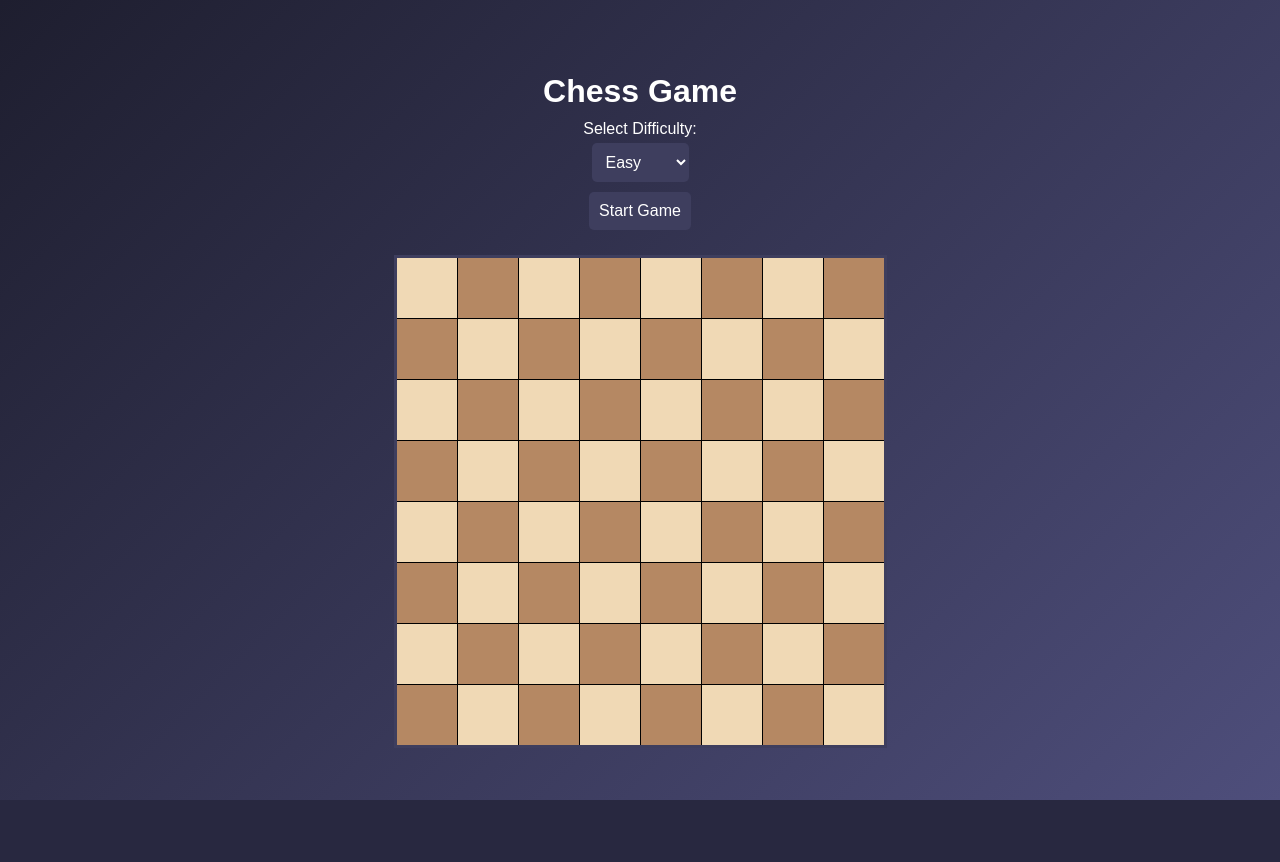
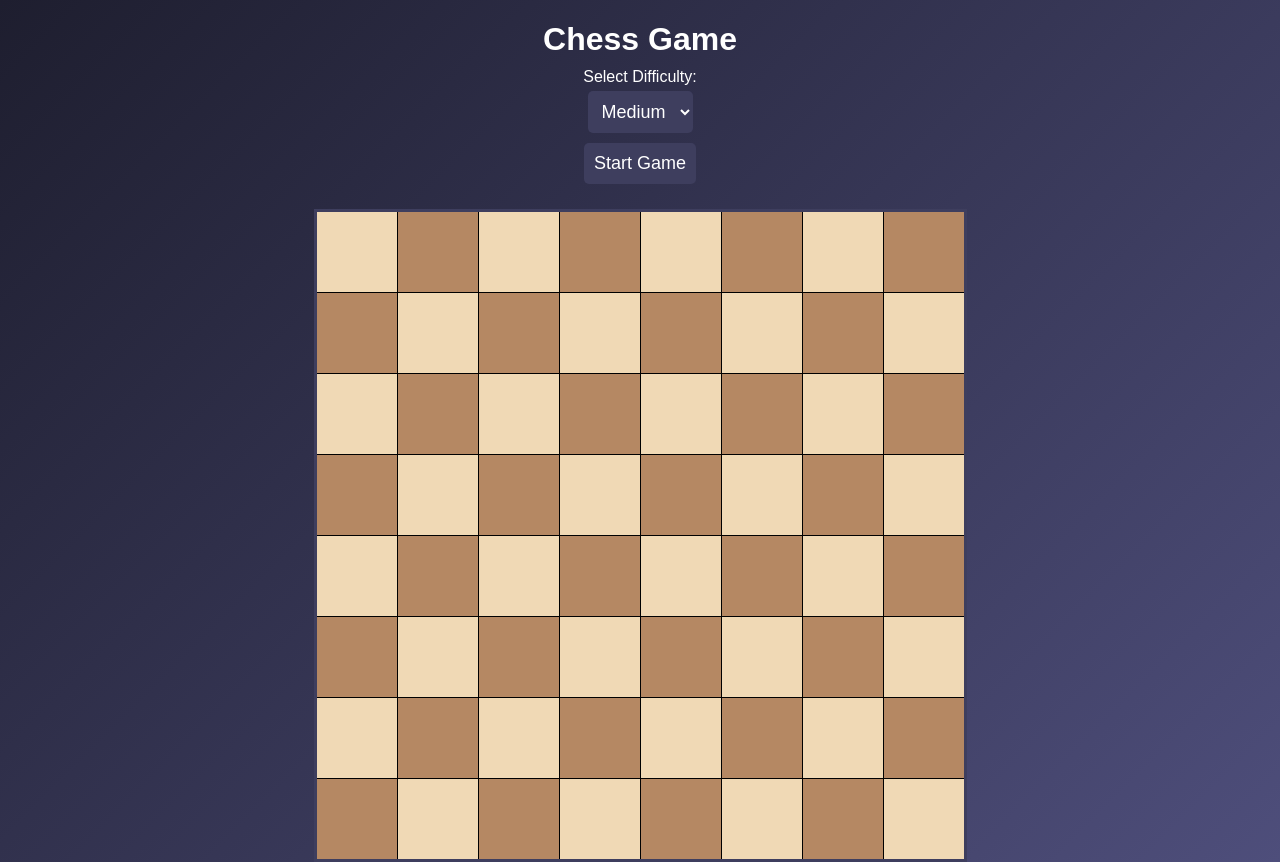
Before and after one commit to Miraawwq/TELBOT, a Flask app: page / in a window 1280 px wide. Before the commit the page ends 800 px from the top, so only its background shows below. Run offline with Flask 3, Linux system fonts and the light colour scheme.

Commit message:
Update index.html

```diff
--- a/templates/index.html
+++ b/templates/index.html
@@ -13,7 +13,7 @@
             flex-direction: column;
             align-items: center;
             justify-content: center;
-            height: 100vh;
+            min-height: 100vh;
             margin: 0;
         }
 
@@ -30,7 +30,7 @@
 
         select, button {
             padding: 10px;
-            font-size: 16px;
+            font-size: 18px;
             margin: 5px;
             border: none;
             border-radius: 5px;
@@ -46,21 +46,22 @@
 
         #board {
             display: grid;
-            grid-template-columns: repeat(8, 60px);
-            grid-template-rows: repeat(8, 60px);
+            grid-template-columns: repeat(8, 80px);
+            grid-template-rows: repeat(8, 80px);
             gap: 1px;
             background: black;
             border: 3px solid #3e3e5e;
         }
 
         .cell {
-            width: 60px;
-            height: 60px;
+            width: 80px;
+            height: 80px;
             display: flex;
             align-items: center;
             justify-content: center;
-            font-size: 20px;
+            font-size: 40px;
             font-weight: bold;
+            user-select: none;
         }
 
         .cell:nth-child(even) {
@@ -86,7 +87,7 @@
         <label for="difficulty">Select Difficulty:</label>
         <select id="difficulty">
             <option value="easy">Easy</option>
-            <option value="medium">Medium</option>
+            <option value="medium" selected>Medium</option>
             <option value="hard">Hard</option>
         </select>
         <button onclick="startGame()">Start Game</button>
@@ -97,6 +98,8 @@
     <script>
         const boardElement = document.getElementById('board');
         let board = [];
+        let currentTurn = 'white';
+        let gameActive = false;
 
         function createBoard() {
             board = [];
@@ -108,6 +111,7 @@
                     cell.className = 'cell';
                     cell.dataset.row = i;
                     cell.dataset.col = j;
+                    cell.onclick = () => handleClick(i, j);
                     if ((i + j) % 2 === 0) {
                         cell.style.background = '#f0d9b5';
                     } else {
@@ -125,6 +129,8 @@
             alert(`Starting a game with difficulty: ${difficulty}`);
             createBoard();
             initializePieces();
+            currentTurn = 'white';
+            gameActive = true;
         }
 
         function initializePieces() {
@@ -146,6 +152,23 @@
             }
         }
 
+        function handleClick(row, col) {
+            if (!gameActive) return;
+            const cell = document.querySelector(`[data-row='${row}'][data-col='${col}']`);
+            const piece = cell.innerText;
+            if (currentTurn === 'white' && cell.classList.contains('white-piece')) {
+                alert(`Selected white piece: ${piece}`);
+                currentTurn = 'black';
+                setTimeout(aiMove, 1000); // AI делает ход
+            }
+        }
+
+        function aiMove() {
+            if (currentTurn !== 'black' || !gameActive) return;
+            alert('AI is making a move...');
+            currentTurn = 'white';
+        }
+
         createBoard();
     </script>
 </body>
```
